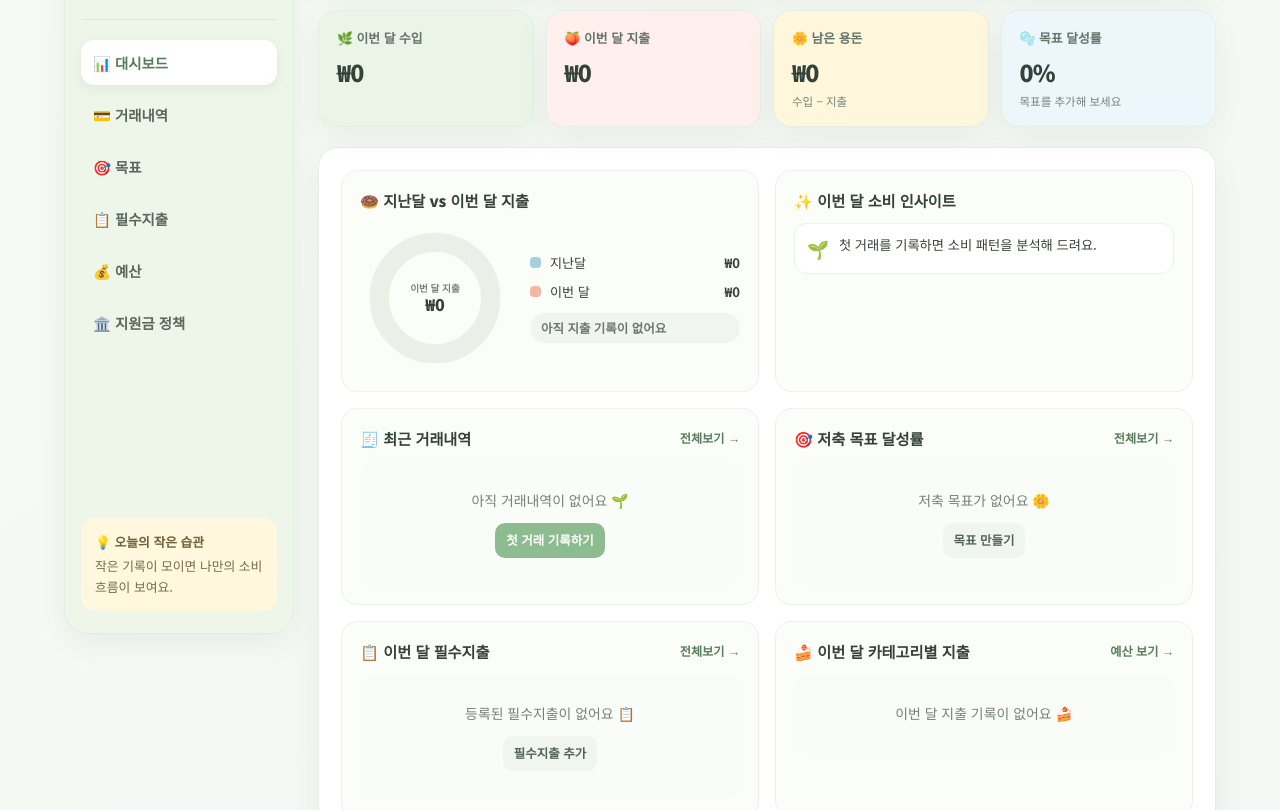
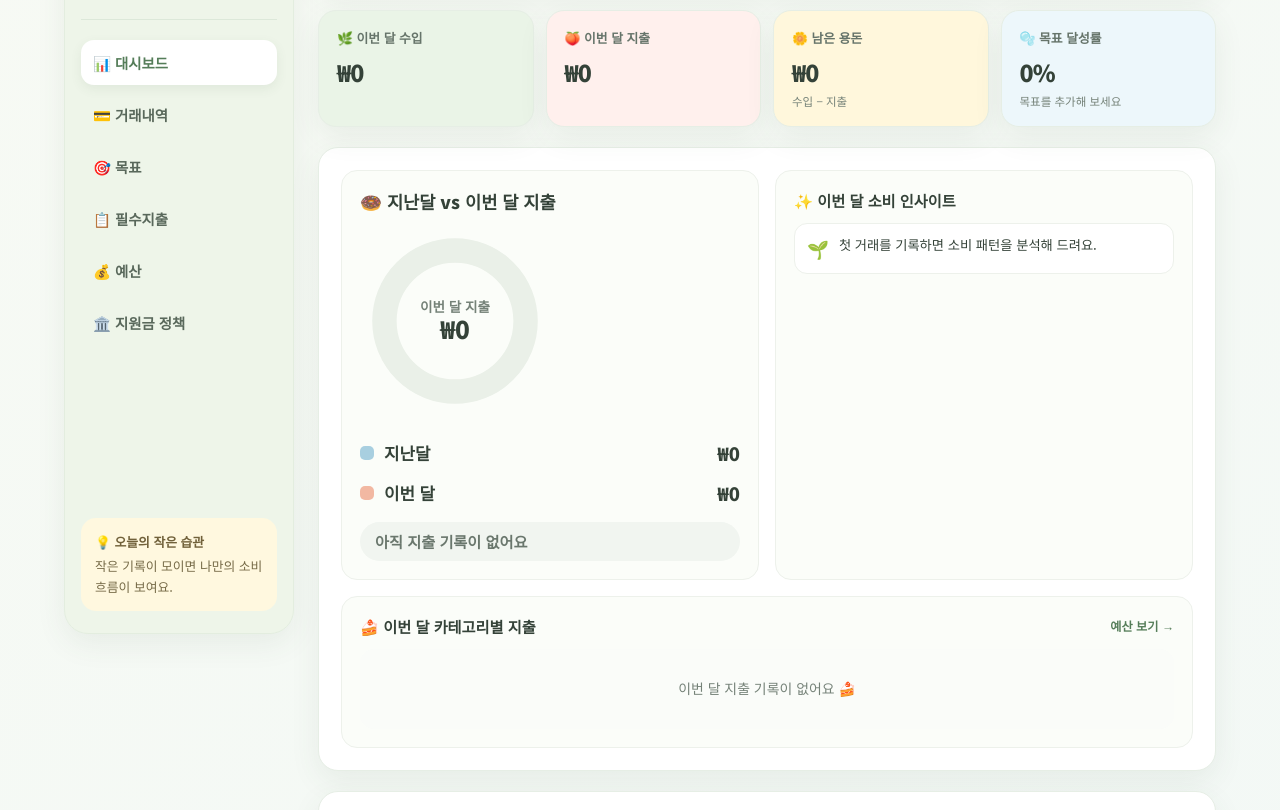
Before and after one commit to gyuri0702-dev/pocket-money-tracker, a website: page index.html in a window 1280 px wide. Shown: the part 142-952 px from the top of the page. Drawn offline with Linux system fonts and the light colour scheme.

Commit message:
Update index.html

```diff
--- a/index.html
+++ b/index.html
@@ -61,21 +61,22 @@
     .section h4{margin:0 0 12px;font-size:.95rem;font-weight:900}
     .section-note{color:var(--muted);font-size:.78rem;margin-top:4px}
     .grid-2{display:grid;grid-template-columns:1fr 1fr;gap:16px;margin-bottom:16px}
-    .grid-2:last-child{margin-bottom:0}
     .panel{border:1px solid #edf1eb;background:#fbfdf9;border-radius:16px;padding:18px;min-width:0}
     .panel-head{display:flex;justify-content:space-between;align-items:center;gap:8px;margin-bottom:12px}
     .panel-head h4{margin:0}
     .link-more{font-size:.76rem;font-weight:800;color:var(--green-dark);text-decoration:none}
     .link-more:hover{text-decoration:underline}
 
-    .donut-wrap{display:flex;align-items:center;gap:20px;flex-wrap:wrap}
-    .donut{width:150px;height:150px;flex:none}
+    /* 지난달 vs 이번 달 비교 (글씨·그래프 크게) */
+    .compare-panel .panel-head h4{font-size:1.1rem}
+    .donut-wrap{display:flex;align-items:center;gap:24px;flex-wrap:wrap}
+    .donut{width:190px;height:190px;flex:none}
     .donut text{font-family:inherit;fill:var(--text)}
-    .legend{display:grid;gap:10px;flex:1;min-width:150px}
-    .legend-row{display:flex;align-items:center;gap:9px;font-size:.82rem}
-    .legend-dot{width:11px;height:11px;border-radius:4px;flex:none}
-    .legend-row strong{margin-left:auto;font-variant-numeric:tabular-nums}
-    .diff-pill{display:inline-block;margin-top:2px;padding:6px 11px;border-radius:99px;font-size:.78rem;font-weight:800}
+    .legend{display:grid;gap:14px;flex:1;min-width:180px}
+    .legend-row{display:flex;align-items:center;gap:10px;font-size:1.05rem;font-weight:700}
+    .legend-dot{width:14px;height:14px;border-radius:5px;flex:none}
+    .legend-row strong{margin-left:auto;font-variant-numeric:tabular-nums;font-size:1.15rem;font-weight:900}
+    .diff-pill{display:inline-block;margin-top:2px;padding:9px 15px;border-radius:99px;font-size:.95rem;font-weight:800;line-height:1.4}
     .diff-pill.down{background:var(--green-soft);color:var(--green-dark)}
     .diff-pill.up{background:var(--peach-soft);color:#b66a5f}
     .diff-pill.flat{background:#f1f5f0;color:#6a776d}
@@ -276,7 +277,7 @@
 
       <section class="section" aria-label="대시보드 요약">
         <div class="grid-2">
-          <div class="panel">
+          <div class="panel compare-panel">
             <div class="panel-head"><h4>🍩 지난달 vs 이번 달 지출</h4></div>
             <div id="compareBox"><div class="loading">불러오는 중…</div></div>
           </div>
@@ -285,25 +286,9 @@
             <div class="insights" id="insightBox"><div class="loading">불러오는 중…</div></div>
           </div>
         </div>
-        <div class="grid-2">
-          <div class="panel">
-            <div class="panel-head"><h4>🧾 최근 거래내역</h4><a class="link-more" href="#transactions">전체보기 →</a></div>
-            <div class="tx-list" id="recentList"></div>
-          </div>
-          <div class="panel">
-            <div class="panel-head"><h4>🎯 저축 목표 달성률</h4><a class="link-more" href="#goals">전체보기 →</a></div>
-            <div class="goal-list" id="goalMini"></div>
-          </div>
-        </div>
-        <div class="grid-2">
-          <div class="panel">
-            <div class="panel-head"><h4>📋 이번 달 필수지출</h4><a class="link-more" href="#essential">전체보기 →</a></div>
-            <div id="essMini"></div>
-          </div>
-          <div class="panel">
-            <div class="panel-head"><h4>🍰 이번 달 카테고리별 지출</h4><a class="link-more" href="#budget">예산 보기 →</a></div>
-            <div class="cat-list" id="catMini"></div>
-          </div>
+        <div class="panel">
+          <div class="panel-head"><h4>🍰 이번 달 카테고리별 지출</h4><a class="link-more" href="#budget">예산 보기 →</a></div>
+          <div class="cat-list" id="catMini"></div>
         </div>
       </section>
 
@@ -543,7 +528,7 @@
         if(prev>0)segs+=`<circle cx="70" cy="70" r="${r}" fill="none" stroke="#a8cfe0" stroke-width="18" stroke-dasharray="${pl} ${C-pl}" stroke-dashoffset="0" transform="rotate(-90 70 70)"/>`;
         if(cur>0)segs+=`<circle cx="70" cy="70" r="${r}" fill="none" stroke="#f2b8a2" stroke-width="18" stroke-dasharray="${cl} ${C-cl}" stroke-dashoffset="${-pl}" transform="rotate(-90 70 70)"/>`;
       }else segs=`<circle cx="70" cy="70" r="${r}" fill="none" stroke="#eaf0e8" stroke-width="18"/>`;
-      return `<svg class="donut" viewBox="0 0 140 140" role="img" aria-label="지난달 지출 ${money(prev)}, 이번 달 지출 ${money(cur)}">${segs}<text x="70" y="64" text-anchor="middle" font-size="9" font-weight="700" style="fill:#758278">이번 달 지출</text><text x="70" y="82" text-anchor="middle" font-size="15" font-weight="900">₩${short(cur)}</text></svg>`;
+      return `<svg class="donut" viewBox="0 0 140 140" role="img" aria-label="지난달 지출 ${money(prev)}, 이번 달 지출 ${money(cur)}">${segs}<text x="70" y="63" text-anchor="middle" font-size="10" font-weight="700" style="fill:#758278">이번 달 지출</text><text x="70" y="83" text-anchor="middle" font-size="18" font-weight="900">₩${short(cur)}</text></svg>`;
     }
     function renderCompare(cur,prev){
       const diff=cur.expense-prev.expense;
@@ -591,29 +576,11 @@
       $('insightBox').innerHTML=buildInsights(cur,prev).map(i=>`<div class="insight ${i.t}"><span class="ic">${i.ic}</span><span>${safe(i.m)}</span></div>`).join('');
     }
 
-    function txRow(t,editable){
+    function txRow(t){
       const sign=t.type==='income'?'+':'−';
-      return `<div class="tx-row ${t.type}"><div class="tx-dot">${catIcon(t.category)}</div><div class="tx-copy"><div class="tx-title">${safe(t.name)}</div><div class="tx-sub">${t.type==='income'?'수입':'지출'} · ${safe(t.category)} · ${fmtDate(t.date)}</div></div><div class="tx-amount ${t.type}">${sign}${money(t.amount)}</div>${editable?`<div class="row-actions"><button class="icon-btn" data-act="edit-tx" data-id="${safe(t.id)}" aria-label="${safe(t.name)} 수정">수정</button><button class="icon-btn del" data-act="del-tx" data-id="${safe(t.id)}" aria-label="${safe(t.name)} 삭제">삭제</button></div>`:''}</div>`;
+      return `<div class="tx-row ${t.type}"><div class="tx-dot">${catIcon(t.category)}</div><div class="tx-copy"><div class="tx-title">${safe(t.name)}</div><div class="tx-sub">${t.type==='income'?'수입':'지출'} · ${safe(t.category)} · ${fmtDate(t.date)}</div></div><div class="tx-amount ${t.type}">${sign}${money(t.amount)}</div><div class="row-actions"><button class="icon-btn" data-act="edit-tx" data-id="${safe(t.id)}" aria-label="${safe(t.name)} 수정">수정</button><button class="icon-btn del" data-act="del-tx" data-id="${safe(t.id)}" aria-label="${safe(t.name)} 삭제">삭제</button></div></div>`;
     }
-    function renderRecent(){
-      const list=[...data.transactions].sort((a,b)=>new Date(b.date)-new Date(a.date)||b.created-a.created).slice(0,5);
-      $('recentList').innerHTML=list.length?list.map(t=>txRow(t,false)).join(''):'<div class="empty">아직 거래내역이 없어요 🌱<br><button class="btn btn-green btn-sm" data-act="open-tx">첫 거래 기록하기</button></div>';
-    }
-    function goalMiniRow(g){
-      const p=Math.min(100,pct(g.current,g.target));
-      return `<div class="goal-card ${p>=100?'done':''}"><div class="goal-name"><span>🎯 ${safe(g.name)}</span><span class="badge">${p}%</span></div><div class="progress"><span style="width:${p}%"></span></div><div class="goal-meta"><span>${money(g.current)}</span><span>${money(g.target)}</span></div></div>`;
-    }
-    function renderGoalMini(){
-      $('goalMini').innerHTML=data.goals.length?data.goals.slice(0,4).map(goalMiniRow).join(''):'<div class="empty">저축 목표가 없어요 🌼<br><button class="btn btn-soft btn-sm" data-act="open-goal">목표 만들기</button></div>';
-    }
-    function renderEssMini(){
-      const n=data.essentials.length;
-      if(!n){$('essMini').innerHTML='<div class="empty">등록된 필수지출이 없어요 📋<br><button class="btn btn-soft btn-sm" data-act="open-ess">필수지출 추가</button></div>';return}
-      const total=data.essentials.reduce((s,e)=>s+e.amount,0),paidList=data.essentials.filter(isPaid),paidAmt=paidList.reduce((s,e)=>s+e.amount,0),p=pct(paidAmt,total);
-      $('essMini').innerHTML=`<div class="goal-meta"><span>총액</span><strong>${money(total)}</strong></div><div class="progress"><span style="width:${p}%"></span></div><div class="goal-meta"><span>결제 완료 ${paidList.length}건 · ${money(paidAmt)}</span><span>미결제 ${n-paidList.length}건 · ${money(total-paidAmt)}</span></div>`+
-        `<div class="essential-list" style="margin-top:12px">${data.essentials.slice(0,4).map(e=>`<div class="essential-row ${isPaid(e)?'paid':''}"><div class="ess-copy"><div class="ess-name"><span class="ess-title">${safe(e.name)}</span><span class="badge ${isPaid(e)?'paid':'unpaid'}">${isPaid(e)?'결제 완료':'미결제'}</span></div></div><div class="ess-amount">${money(e.amount)}</div></div>`).join('')}</div>`;
-    }
-    function catBars(cur,withBudget){
+    function catBars(cur){
       const entries=Object.entries(cur.byCat).sort((a,b)=>b[1]-a[1]);
       if(!entries.length)return '<div class="empty">이번 달 지출 기록이 없어요 🍰</div>';
       return entries.map(([c,v])=>`<div class="cat-row"><div class="cat-top"><span>${catIcon(c)} ${safe(c)}</span><span class="amt">${money(v)} · ${pct(v,cur.expense)}%</span></div><div class="progress"><span style="width:${pct(v,cur.expense)}%;background:${CAT_COLOR[c]||'#cfd8d0'}"></span></div></div>`).join('');
@@ -632,7 +599,7 @@
       const q=view.q.trim().toLowerCase();
       const list=monthList.filter(t=>(view.type==='all'||t.type===view.type)&&(view.cat==='all'||t.category===view.cat)&&(!q||t.name.toLowerCase().includes(q))).sort((a,b)=>new Date(b.date)-new Date(a.date)||b.created-a.created);
       let html;
-      if(list.length)html=list.map(t=>txRow(t,true)).join('');
+      if(list.length)html=list.map(txRow).join('');
       else if(!data.transactions.length)html='<div class="empty">아직 거래내역이 없어요. 첫 기록을 추가해 보세요 🌱<br><button class="btn btn-green btn-sm" data-act="open-tx">＋ 거래 기록</button></div>';
       else html='<div class="empty">조건에 맞는 거래가 없어요 🔍</div>';
       $('txList').innerHTML=html;
@@ -663,7 +630,7 @@
       const mb=data.settings.monthlyBudget,cb=data.settings.categoryBudgets;
       const hasCat=CATS_EXP.some(c=>cb[c]);
       if(!mb&&!hasCat){
-        $('budgetBox').innerHTML=`<div class="empty">아직 설정한 예산이 없어요 💰<br>월 예산이나 카테고리별 예산을 정하면 초과 여부를 바로 알려 드려요.<br><button class="btn btn-yellow btn-sm" data-act="open-budget">예산 설정하기</button></div><div class="cat-list" style="margin-top:14px">${catBars(cur)}</div>`;
+        $('budgetBox').innerHTML=`<div class="empty">아직 설정한 예산이 없어요 💰<br>월 예산이나 카테고리별 예산을 정하면 초과 여부를 바로 알려 드려요.<br><button class="btn btn-yellow btn-sm" data-act="open-budget">예산 설정하기</button></div>`;
         return;
       }
       let html='';
@@ -683,7 +650,7 @@
 
     function render(){
       const cur=sums(nowYm()),prev=sums(shiftYm(nowYm(),-1));
-      renderStats(cur,prev);renderCompare(cur,prev);renderInsights(cur,prev);renderRecent();renderGoalMini();renderEssMini();renderCatMini(cur);
+      renderStats(cur,prev);renderCompare(cur,prev);renderInsights(cur,prev);renderCatMini(cur);
       renderTransactions();renderGoals();renderEssentials();renderBudget(cur);
     }
 
```
